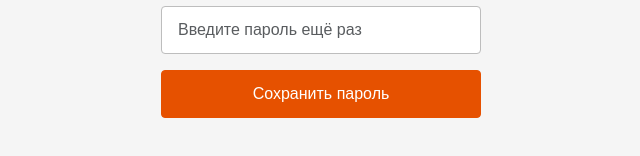
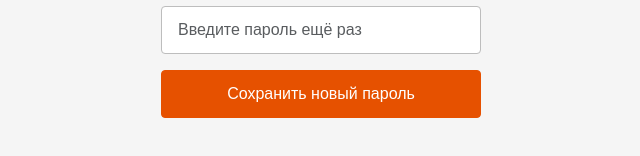
Before and after one commit to aipravo/client, a Next.js app: page /reset/1 in a window 1280 px wide. Shown: the part 464-620 px from the top of the page, without its empty margins (319-959 px from the left). Built offline with nearby package versions, Linux system fonts and the light colour scheme; no server answers.

Commit message:
Update page.tsx

```diff
--- a/src/app/reset/[token]/page.tsx
+++ b/src/app/reset/[token]/page.tsx
@@ -107,7 +107,7 @@ export default function ResetPassword({ params }: ResetPageProps) {
 											type='submit'
 											clazz='filled'
 											disabled={loading}>
-											{loading ? <SpinnerBtn /> : 'Сохранить пароль'}
+											{loading ? <SpinnerBtn /> : 'Сохранить новый пароль'}
 										</BtnForm>
 									</form>
 								</div>
```
